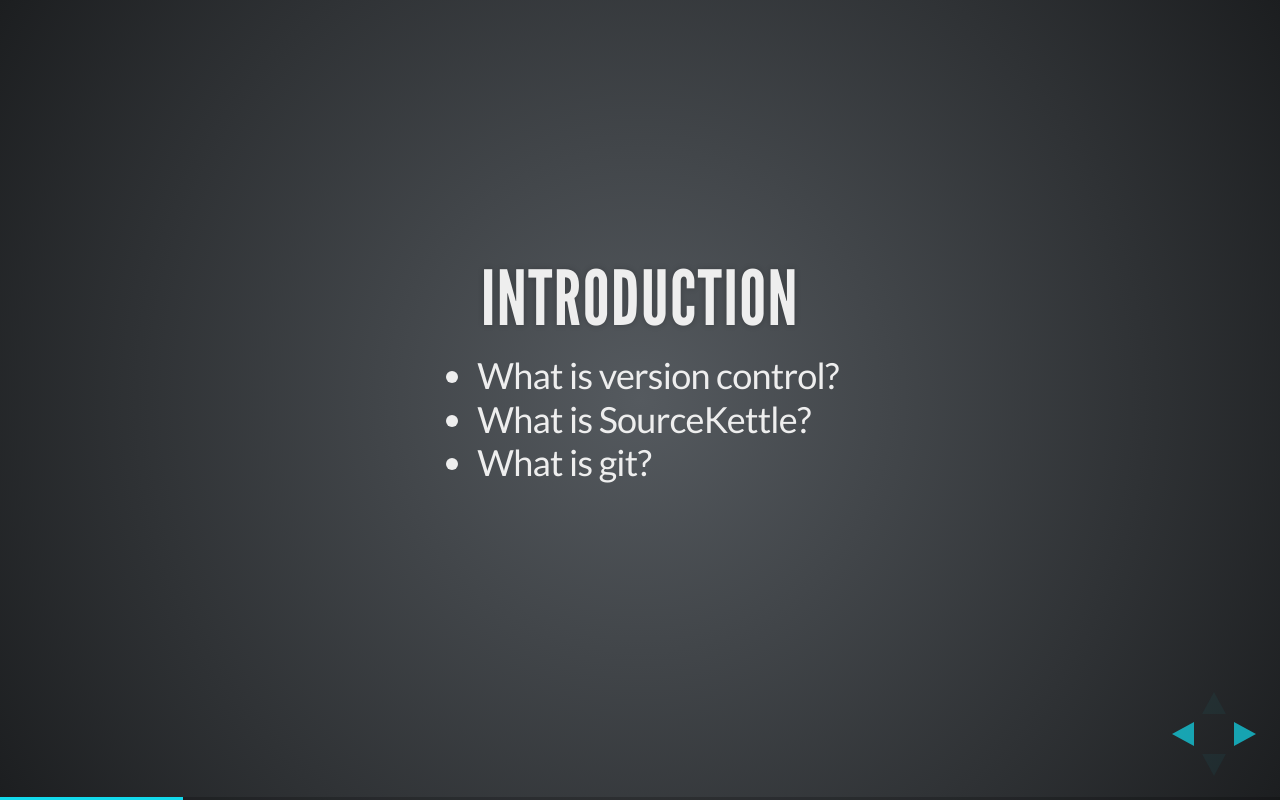
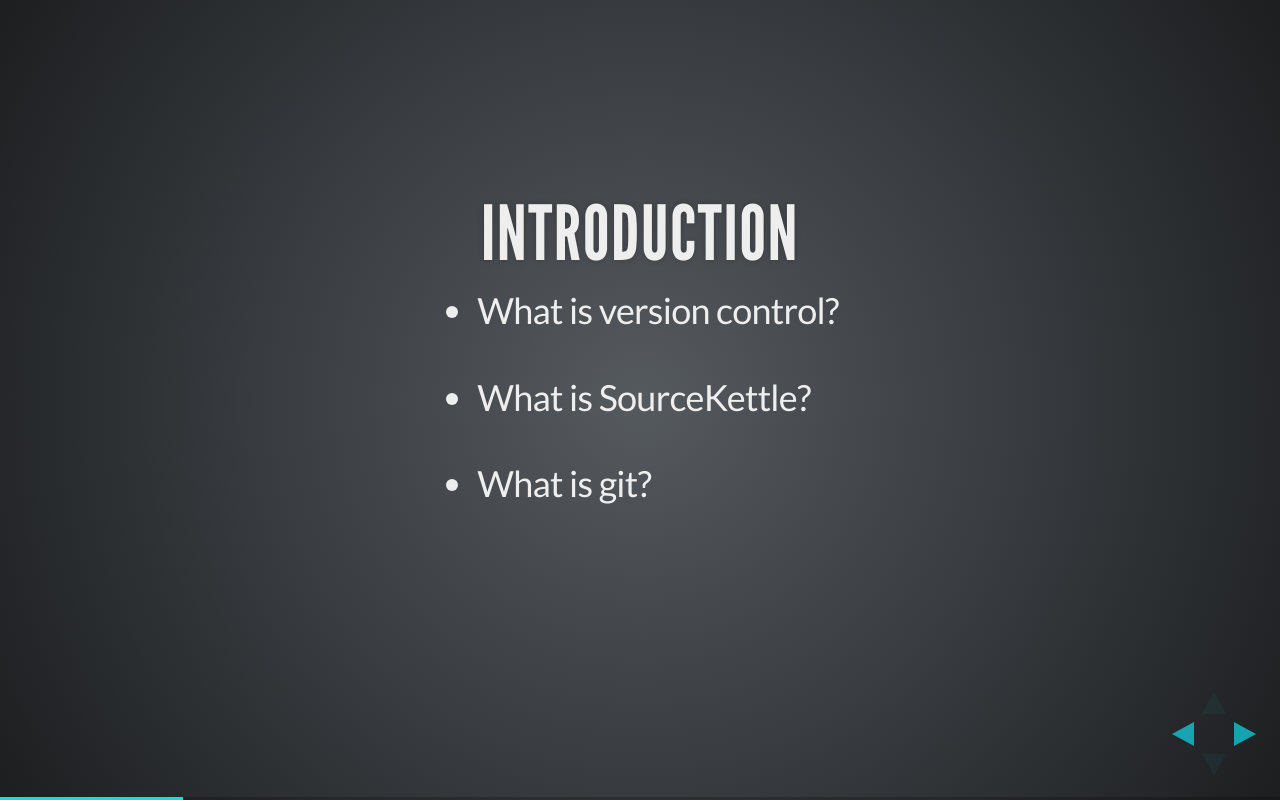
Before and after one commit to Landric/version-control, a website: page index.html in a window 1280 px wide. Both pictures are taken after a click on the element 1251 px from the left and 734 px from the top of the page. Drawn offline with Linux system fonts and the light colour scheme.

Commit message:
Minor clear ups
Changed highlight.js style, removed duplicate title, added linebreaks

```diff
--- a/index.html
+++ b/index.html
@@ -21,7 +21,7 @@
 		<link rel="stylesheet" href="lib/css/zenburn.css">
 
         <!-- Highlight.js -->
-        <link rel="stylesheet" href="css/highlight/default.css">
+        <link rel="stylesheet" href="css/highlight/dark.css">
 
 		<!-- If the query includes 'print-pdf', use the PDF print sheet -->
 		<script>
@@ -52,9 +52,9 @@
 					<h2>Introduction</h2>
 					<p>
 						<ul>
-                            <li>What is version control?</li>
-                            <li>What is SourceKettle?</li>
-                            <li>What is git?</li>
+                            <li>What is version control?</li><br/>
+                            <li>What is SourceKettle?</li><br/>
+                            <li>What is git?</li><br/>
                         </ul>
 					</p>
 				</section>
@@ -108,7 +108,6 @@
 
                     <section>
                         <h2>Git</h2>
-                        <h2>Git</h2>
                         <pre><code>
                             Tom@ECS ~/Documents/SEG_Project
                             $ git status
```
